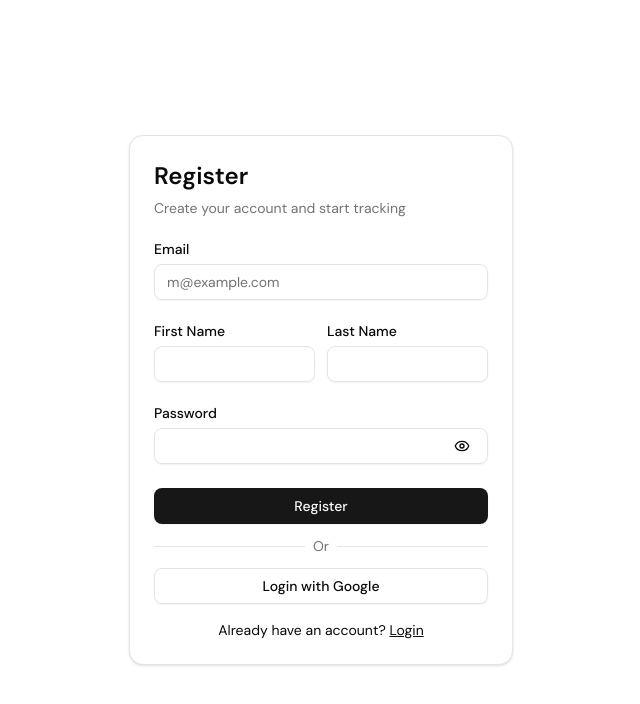
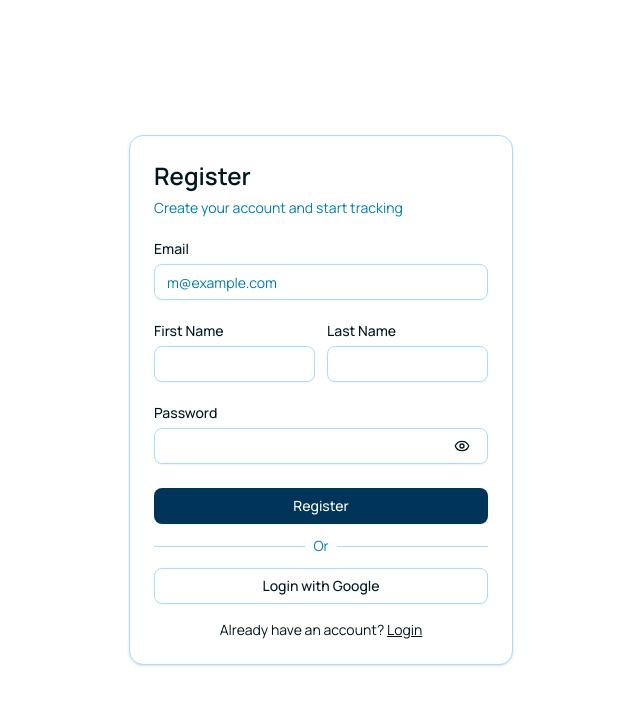
Before and after one commit to chakraborty-ani/ai-expense-tracker-pwa, a Next.js app: page /register in a window 1280 px wide. Shown: the top 704 px of the page, without its empty margins (319-959 px from the left). Built offline with nearby package versions, Linux system fonts and the light colour scheme; no server answers.

Commit message:
feat: update font to Manrope and adjust color palette for improved design consistency

```diff
--- a/app/globals.css
+++ b/app/globals.css
@@ -6,7 +6,7 @@
 @theme inline {
 	--color-background: var(--background);
 	--color-foreground: var(--foreground);
-	--font-sans: var(--font-dm-sans);
+	--font-sans: var(--font-manrope);
 	--color-sidebar-ring: var(--sidebar-ring);
 	--color-sidebar-border: var(--sidebar-border);
 	--color-sidebar-accent-foreground: var(--sidebar-accent-foreground);
@@ -44,71 +44,72 @@
 
 :root {
 	--radius: 0.625rem;
+	/* Palette: ink_black=#00171f, deep_space_blue=#003459, cerulean=#007ea7, fresh_sky=#00a8e8 */
 	--background: #ffffff;
-	--foreground: #0a0a0a;
+	--foreground: #00171f;
 	--card: #ffffff;
-	--card-foreground: #0a0a0a;
+	--card-foreground: #00171f;
 	--popover: #ffffff;
-	--popover-foreground: #0a0a0a;
-	--primary: #171717;
-	--primary-foreground: #fafafa;
-	--secondary: #f5f5f5;
-	--secondary-foreground: #171717;
-	--muted: #f5f5f5;
-	--muted-foreground: #737373;
-	--accent: #f5f5f5;
-	--accent-foreground: #171717;
+	--popover-foreground: #00171f;
+	--primary: #003459;
+	--primary-foreground: #ffffff;
+	--secondary: #bbeeff;
+	--secondary-foreground: #003459;
+	--muted: #c7efff;
+	--muted-foreground: #007ea7;
+	--accent: #c7efff;
+	--accent-foreground: #003459;
 	--destructive: #dc2626;
-	--border: #e5e5e5;
-	--input: #e5e5e5;
-	--ring: #a1a1a1;
-	--chart-1: #f54a00;
-	--chart-2: #009689;
-	--chart-3: #104e64;
-	--chart-4: #ffba00;
-	--chart-5: #fd9a00;
-	--sidebar: #fafafa;
-	--sidebar-foreground: #0a0a0a;
-	--sidebar-primary: #171717;
-	--sidebar-primary-foreground: #fafafa;
-	--sidebar-accent: #f5f5f5;
-	--sidebar-accent-foreground: #171717;
-	--sidebar-border: #e5e5e5;
-	--sidebar-ring: #a1a1a1;
+	--border: #aadcff;
+	--input: #aadcff;
+	--ring: #00a8e8;
+	--chart-1: #003459;
+	--chart-2: #007ea7;
+	--chart-3: #00a8e8;
+	--chart-4: #00171f;
+	--chart-5: #56b8ff;
+	--sidebar: #f0f9ff;
+	--sidebar-foreground: #00171f;
+	--sidebar-primary: #003459;
+	--sidebar-primary-foreground: #ffffff;
+	--sidebar-accent: #c7efff;
+	--sidebar-accent-foreground: #003459;
+	--sidebar-border: #aadcff;
+	--sidebar-ring: #00a8e8;
 }
 
 .dark {
-	--background: #0a0a0a;
-	--foreground: #fafafa;
-	--card: #171717;
-	--card-foreground: #fafafa;
-	--popover: #171717;
-	--popover-foreground: #fafafa;
-	--primary: #e5e5e5;
-	--primary-foreground: #171717;
-	--secondary: #262626;
-	--secondary-foreground: #fafafa;
-	--muted: #262626;
-	--muted-foreground: #a1a1a1;
-	--accent: #262626;
-	--accent-foreground: #fafafa;
+	--background: #00171f;
+	--foreground: #ffffff;
+	--card: #001e34;
+	--card-foreground: #ffffff;
+	--popover: #001e34;
+	--popover-foreground: #ffffff;
+	--primary: #0084b8;
+	--primary-foreground: #ffffff;
+	--secondary: #002845;
+	--secondary-foreground: #c7efff;
+	--muted: #001e34;
+	--muted-foreground: #aadcff;
+	--accent: #002845;
+	--accent-foreground: #c7efff;
 	--destructive: #7f1d1d;
-	--border: #ffffff1a;
-	--input: #ffffff26;
-	--ring: #737373;
-	--chart-1: #1447e6;
-	--chart-2: #00bc7d;
-	--chart-3: #fd9a00;
-	--chart-4: #ad46ff;
-	--chart-5: #ff2056;
-	--sidebar: #171717;
-	--sidebar-foreground: #fafafa;
-	--sidebar-primary: #1447e6;
-	--sidebar-primary-foreground: #fafafa;
-	--sidebar-accent: #262626;
-	--sidebar-accent-foreground: #fafafa;
-	--sidebar-border: #ffffff1a;
-	--sidebar-ring: #737373;
+	--border: #002845;
+	--input: #002845;
+	--ring: #0084b8;
+	--chart-1: #00a8e8;
+	--chart-2: #007ea7;
+	--chart-3: #56b8ff;
+	--chart-4: #0084b8;
+	--chart-5: #bbeeff;
+	--sidebar: #001e34;
+	--sidebar-foreground: #ffffff;
+	--sidebar-primary: #0084b8;
+	--sidebar-primary-foreground: #ffffff;
+	--sidebar-accent: #002845;
+	--sidebar-accent-foreground: #c7efff;
+	--sidebar-border: #002845;
+	--sidebar-ring: #0084b8;
 }
 
 @layer base {
@@ -133,4 +134,8 @@
 			background: transparent;
 		}
 	}
+
+	.dark body ::-webkit-scrollbar-thumb {
+		background-color: var(--border);
+	}
 }
--- a/app/layout.tsx
+++ b/app/layout.tsx
@@ -1,5 +1,5 @@
 import type { Metadata, Viewport } from "next"
-import { DM_Sans } from "next/font/google"
+import { Manrope } from "next/font/google"
 import "./globals.css"
 import { Toaster } from "@/components/ui/sonner"
 
@@ -10,8 +10,8 @@ import { ReduxProvider } from "@/components/layout/redux-provider"
 import { MainLayout } from "@/components/layout/main-layout"
 import { ErrorBoundary } from "@/components/layout/error-boundary"
 
-const dmSans = DM_Sans({
-	variable: "--font-dm-sans",
+const manrope = Manrope({
+	variable: "--font-manrope",
 	subsets: ["latin"],
 })
 
@@ -39,7 +39,7 @@ export const metadata: Metadata = {
 export default function RootLayout({ children }: Readonly<{ children: React.ReactNode }>) {
 	return (
 		<html lang="en" suppressHydrationWarning>
-			<body className={`${dmSans.variable} antialiased`}>
+			<body className={`${manrope.variable} antialiased`}>
 				<ThemeProvider attribute="class" defaultTheme="system" enableSystem disableTransitionOnChange>
 					<ReduxProvider>
 						<ErrorBoundary>
--- a/tailwind.config.js
+++ b/tailwind.config.js
@@ -5,8 +5,7 @@ module.exports = {
 	theme: {
 		extend: {
 			fontFamily: {
-				sans: ["var(--font-geist-sans)", ...fontFamily.sans],
-				mono: ["var(--font-geist-mono)", ...fontFamily.mono],
+				sans: ["var(--font-manrope)", ...fontFamily.sans],
 			},
 		},
 	},
```
